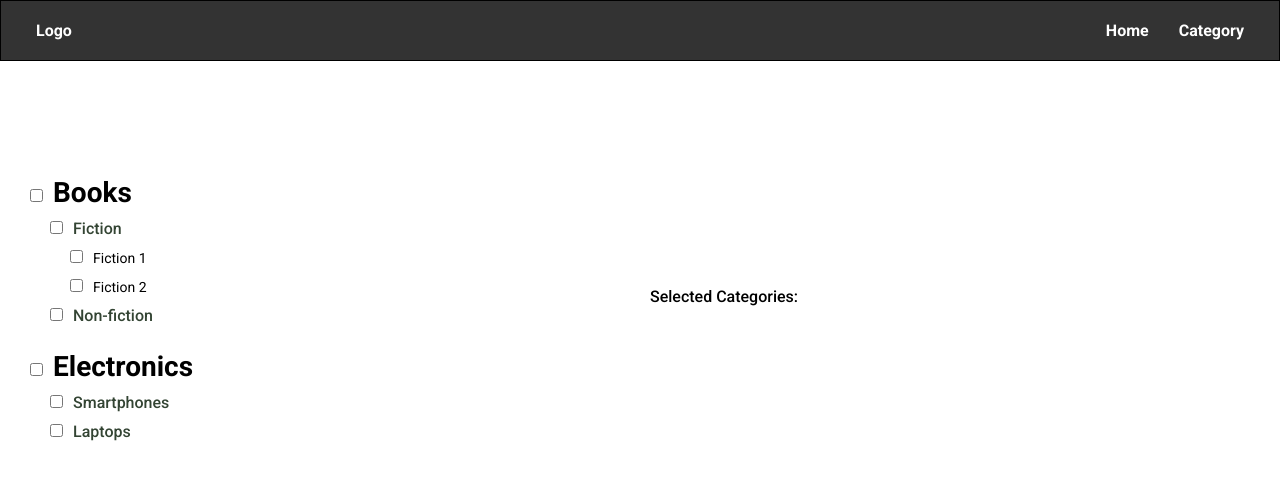
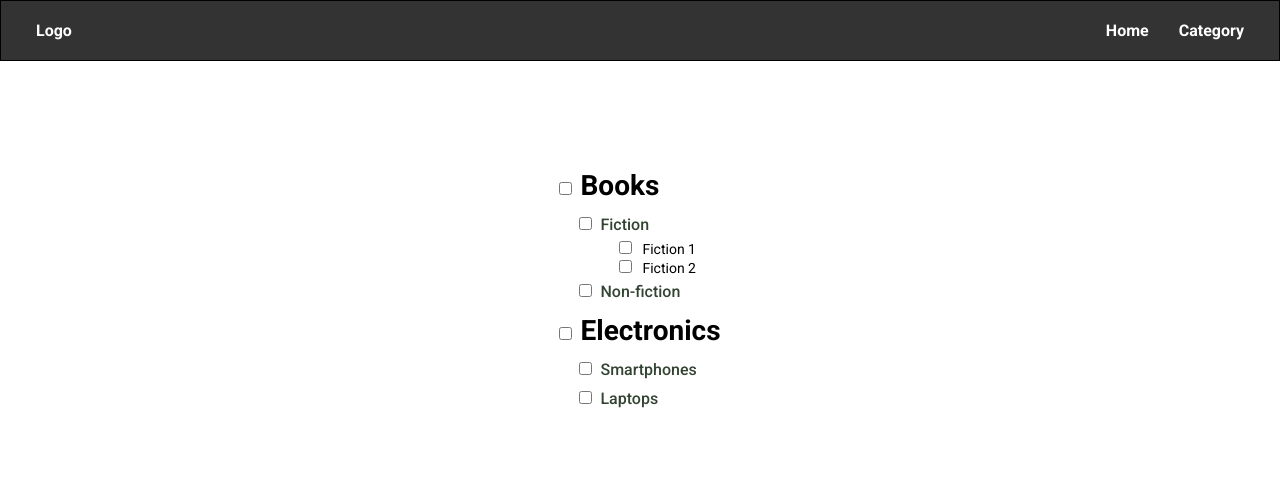
Before and after one commit to nasim67reja/sadhin-lab-coding-test, a React (Create React App) app: page /#/category in a window 1280 px wide. Shown: the top 480 px of the page. Built offline with nearby package versions, Linux system fonts and the light colour scheme.

Commit message:
Category checkbox done

```diff
--- a/src/components/category/CategoryList.js
+++ b/src/components/category/CategoryList.js
@@ -1,28 +1,20 @@
 import React from "react";
 import CheckboxItem from "./CheckboxItem";
 
-const CategoryList = ({ categories, onCheckboxChange, parentCategories }) => {
+const CategoryList = ({ categories, onCheckboxChange }) => {
   return (
     <ul className="list-none">
-      {categories.map((category, i) => (
-        <li key={i}>
+      {categories.map((category) => (
+        <li key={category.id}>
           <CheckboxItem
             item={category}
-            isChecked={category.checked}
             onCheckboxChange={onCheckboxChange}
-            parentCategories={parentCategories}
-            level={parentCategories.length}
+            level={0}
           />
-          {category.subcategories && ( // work like recursion
-            <CategoryList
-              categories={category.subcategories}
-              onCheckboxChange={onCheckboxChange}
-              parentCategories={[...parentCategories, category]}
-            />
-          )}
         </li>
       ))}
     </ul>
   );
 };
+
 export default CategoryList;
--- a/src/components/category/CheckboxItem.js
+++ b/src/components/category/CheckboxItem.js
@@ -1,35 +1,45 @@
 import React from "react";
 
-const CheckboxItem = ({
-  item,
-  isChecked,
-  onCheckboxChange,
-  parentCategories,
-  level,
-}) => {
-  const handleChange = (e) => {
-    const { checked } = e.target;
-    const { id, name } = item;
-    onCheckboxChange(id, name, checked, parentCategories);
+const CheckboxItem = ({ item, onCheckboxChange, parentCategory, level }) => {
+  const handleChange = () => {
+    onCheckboxChange(item.id, parentCategory ? parentCategory.id : null);
   };
 
   return (
-    <div className="mb-1" style={{ marginLeft: `${level * 20}px` }}>
+    <div
+      style={{
+        marginLeft: `${level * 20}px`,
+      }}
+    >
       <input
         type="checkbox"
         value={item.id}
-        checked={isChecked}
+        checked={item.checked || false}
         onChange={handleChange}
       />
       <label
-        style={{ fontWeight: `${level === 0 ? "bold" : ""}` }}
         className={`ml-1 ${
           level === 0 ? "level-0" : level === 1 ? "level-1" : "level-2"
         }`}
       >
         {item.name}
       </label>
+      {item.subcategories && (
+        <ul className="list-none">
+          {item.subcategories.map((subcategory) => (
+            <li key={subcategory.id}>
+              <CheckboxItem
+                item={subcategory}
+                onCheckboxChange={onCheckboxChange}
+                parentCategory={item}
+                level={level + 1}
+              />
+            </li>
+          ))}
+        </ul>
+      )}
     </div>
   );
 };
+
 export default CheckboxItem;
--- a/src/components/category/category.css
+++ b/src/components/category/category.css
@@ -1,14 +1,17 @@
 .level-0 {
   font-weight: 600;
   font-size: 28px;
-  margin-top: 15px;
   display: inline-block;
+  margin: 8px 0;
+  margin-left: 8px;
 }
 
 .level-1 {
   font-weight: 500;
   font-size: 16px;
   color: #343;
+  margin: 5px 0 5px 8px;
+  display: inline-block;
 }
 .level-2 {
   font-size: 14px;
--- a/src/pages/Category.js
+++ b/src/pages/Category.js
@@ -1,47 +1,24 @@
-import React, { useState } from "react";
-import { test } from "../components/global/test";
+import React from "react";
+import { useDispatch, useSelector } from "react-redux";
 import CategoryList from "../components/category/CategoryList";
+import { toggleCheckbox } from "../store/category";
 import "../components/category/category.css";
 
 const Category = () => {
-  const [selectedCategories, setSelectedCategories] = useState({});
+  const dispatch = useDispatch();
+  const categories = useSelector((state) => state.categories.categories);
 
-  const handleCheckboxChange = (id, name, checked, parentCategories) => {
-    setSelectedCategories((prevSelected) => {
-      if (checked) {
-        return {
-          ...prevSelected,
-          [id]: { name, parentCategories },
-        };
-      } else {
-        const { [id]: removed, ...rest } = prevSelected;
-        return rest;
-      }
-    });
+  const handleCheckboxChange = (id, parentId) => {
+    dispatch(toggleCheckbox({ id, parentId }));
   };
 
   return (
     <div className="flex justify-center items-center gap-4 container">
-      <div className="flex-1">
+      <div>
         <CategoryList
-          categories={test.selectedCategories}
+          categories={categories}
           onCheckboxChange={handleCheckboxChange}
-          parentCategories={[]}
         />
-      </div>
-      <div className="flex-1">
-        <p className="font-semibold mb-2">Selected Categories:</p>
-        <ul className="list-none">
-          {Object.entries(selectedCategories).map(
-            ([id, { name, parentCategories }]) => (
-              <li key={id}>
-                {parentCategories.map((parent) => parent.name).join(" > ")}
-                {parentCategories.length > 0 && " > "}
-                {name}
-              </li>
-            )
-          )}
-        </ul>
       </div>
     </div>
   );
--- /dev/null
+++ b/src/store/category.js
@@ -0,0 +1,122 @@
+import { createSlice } from "@reduxjs/toolkit";
+
+const initialState = {
+  categories: [
+    {
+      id: 1,
+      name: "Books",
+      subcategories: [
+        {
+          id: 101,
+          name: "Fiction",
+          subcategories: [
+            {
+              id: 1011,
+              name: "Fiction 1",
+            },
+            {
+              id: 1012,
+              name: "Fiction 2",
+            },
+          ],
+        },
+        {
+          id: 102,
+          name: "Non-fiction",
+        },
+      ],
+    },
+    {
+      id: 2,
+      name: "Electronics",
+      subcategories: [
+        {
+          id: 201,
+          name: "Smartphones",
+        },
+        {
+          id: 202,
+          name: "Laptops",
+        },
+      ],
+    },
+  ],
+};
+
+// categorySlice.js
+const categorySlice = createSlice({
+  name: "categories",
+  initialState,
+  reducers: {
+    toggleCheckbox: (state, action) => {
+      const { id, parentId } = action.payload;
+      const category = findCategory(state.categories, id);
+
+      if (category) {
+        category.checked = !category.checked;
+
+        // Update child checkboxes
+        if (category.subcategories) {
+          updateChildCheckboxes(category.subcategories, category.checked);
+        }
+
+        // Update parent checkboxes
+        if (parentId !== null) {
+          // Check if parentId is not null
+          const parentCategory = findCategory(state.categories, parentId);
+          if (parentCategory) {
+            const allChildrenChecked = parentCategory.subcategories.every(
+              (subcategory) => subcategory.checked
+            );
+            parentCategory.checked = allChildrenChecked;
+          }
+          // Call updateParentCheckboxes
+          updateParentCheckboxes(state.categories, parentId);
+        }
+      }
+    },
+  },
+});
+
+const updateParentCheckboxes = (categories, parentId) => {
+  for (const category of categories) {
+    if (
+      category.subcategories &&
+      category.subcategories.some((sub) => sub.id === parentId && !sub.checked)
+    ) {
+      category.checked = false;
+      updateParentCheckboxes(categories, category.id); // Uncheck higher-level parents
+    }
+    if (category.subcategories) {
+      updateParentCheckboxes(category.subcategories, parentId);
+    }
+  }
+};
+
+const updateChildCheckboxes = (subcategories, checked) => {
+  for (const subcategory of subcategories) {
+    subcategory.checked = checked;
+    if (subcategory.subcategories) {
+      updateChildCheckboxes(subcategory.subcategories, checked);
+    }
+  }
+};
+
+const findCategory = (categories, id) => {
+  for (const category of categories) {
+    if (category.id === id) {
+      return category;
+    }
+    if (category.subcategories) {
+      const found = findCategory(category.subcategories, id);
+      if (found) {
+        return found;
+      }
+    }
+  }
+  return null;
+};
+
+export const { toggleCheckbox } = categorySlice.actions;
+
+export default categorySlice.reducer;
--- a/src/store/index.js
+++ b/src/store/index.js
@@ -2,12 +2,13 @@ import { configureStore } from "@reduxjs/toolkit";
 import ovarlayReducer from "./ovarlay";
 import employeeReducer from "./employee";
 import formReducer from "./form";
-
+import categoryReducer from "./category";
 const store = configureStore({
   reducer: {
     ovarlay: ovarlayReducer,
     employee: employeeReducer,
     form: formReducer,
+    categories: categoryReducer,
   },
 });
 export default store;
```
Also changed, not shown: 1 other file (tests, documents, lock files or other folders).
